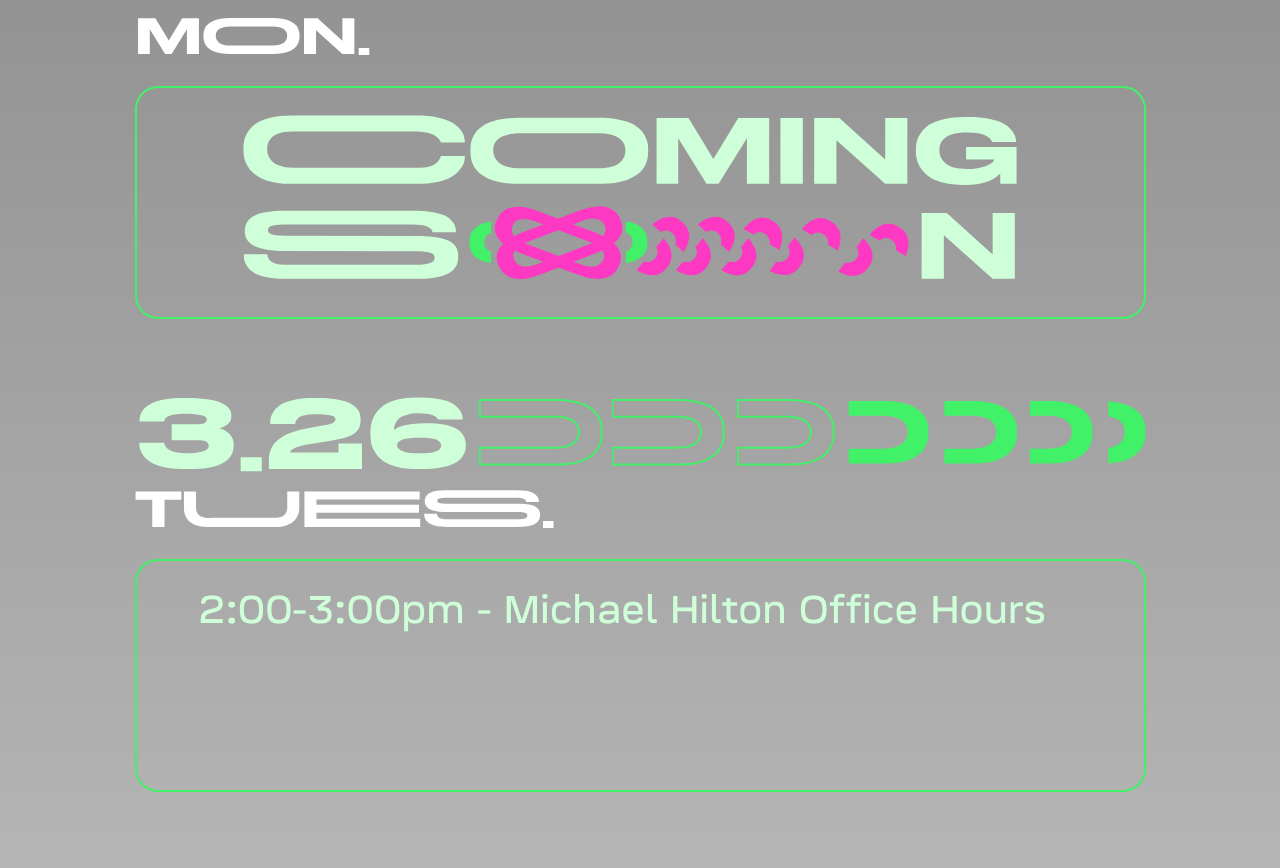
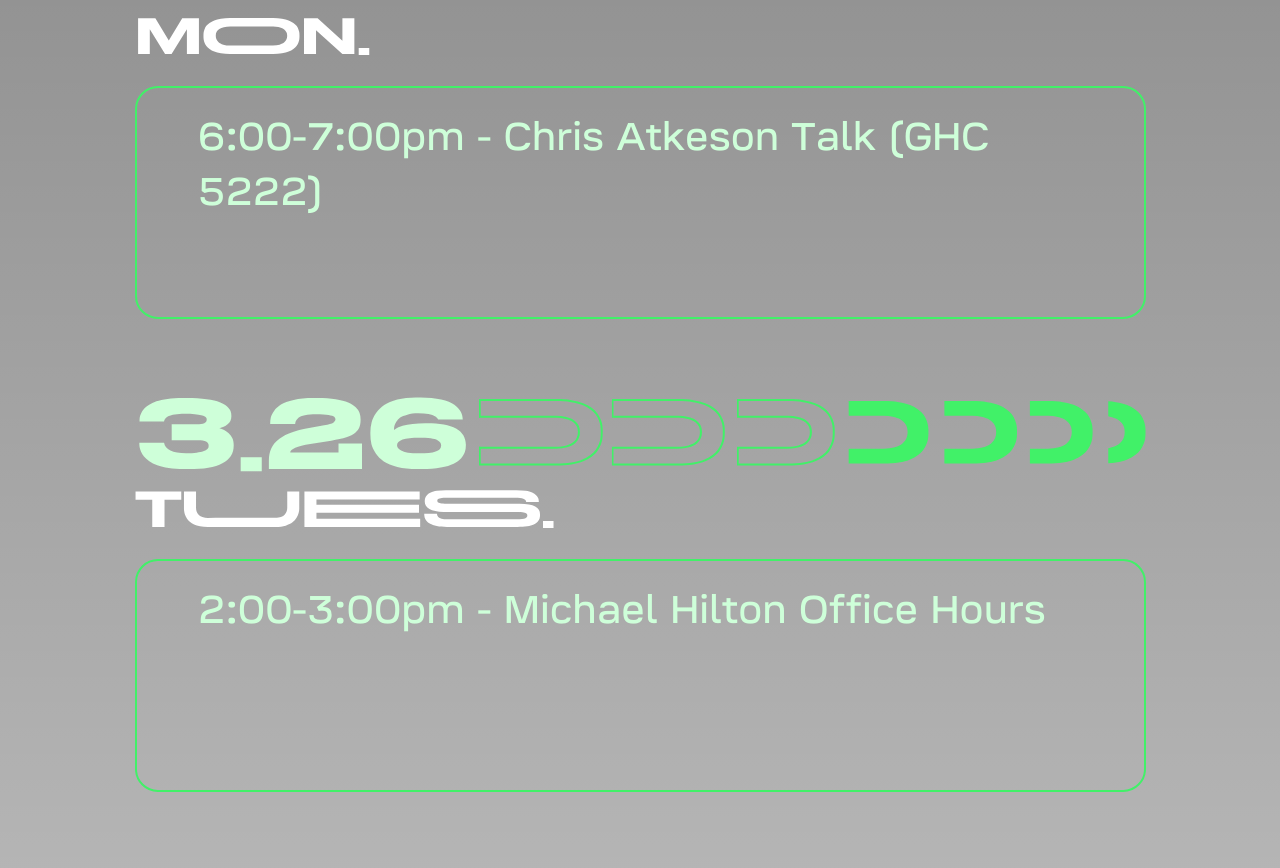
Before and after one commit to ScottyLabs/nova, a Next.js app: page / in a window 1280 px wide. Shown: the part 3801-4669 px from the top of the page. Built offline with nearby package versions, Linux system fonts and the light colour scheme.

Commit message:
add Chris Atkeson talk

```diff
--- a/src/components/Schedule.tsx
+++ b/src/components/Schedule.tsx
@@ -19,7 +19,7 @@ export default function Schedule() {
 		{
 			date: 'Monday, March 25',
 			svg: '/dates/monday_march_25.svg',
-			items: [],
+			items: [{ time: '6:00-7:00pm', title: 'Chris Atkeson Talk (GHC 5222)' }],
 		},
 		{
 			date: 'Tuesday, March 26',
```
